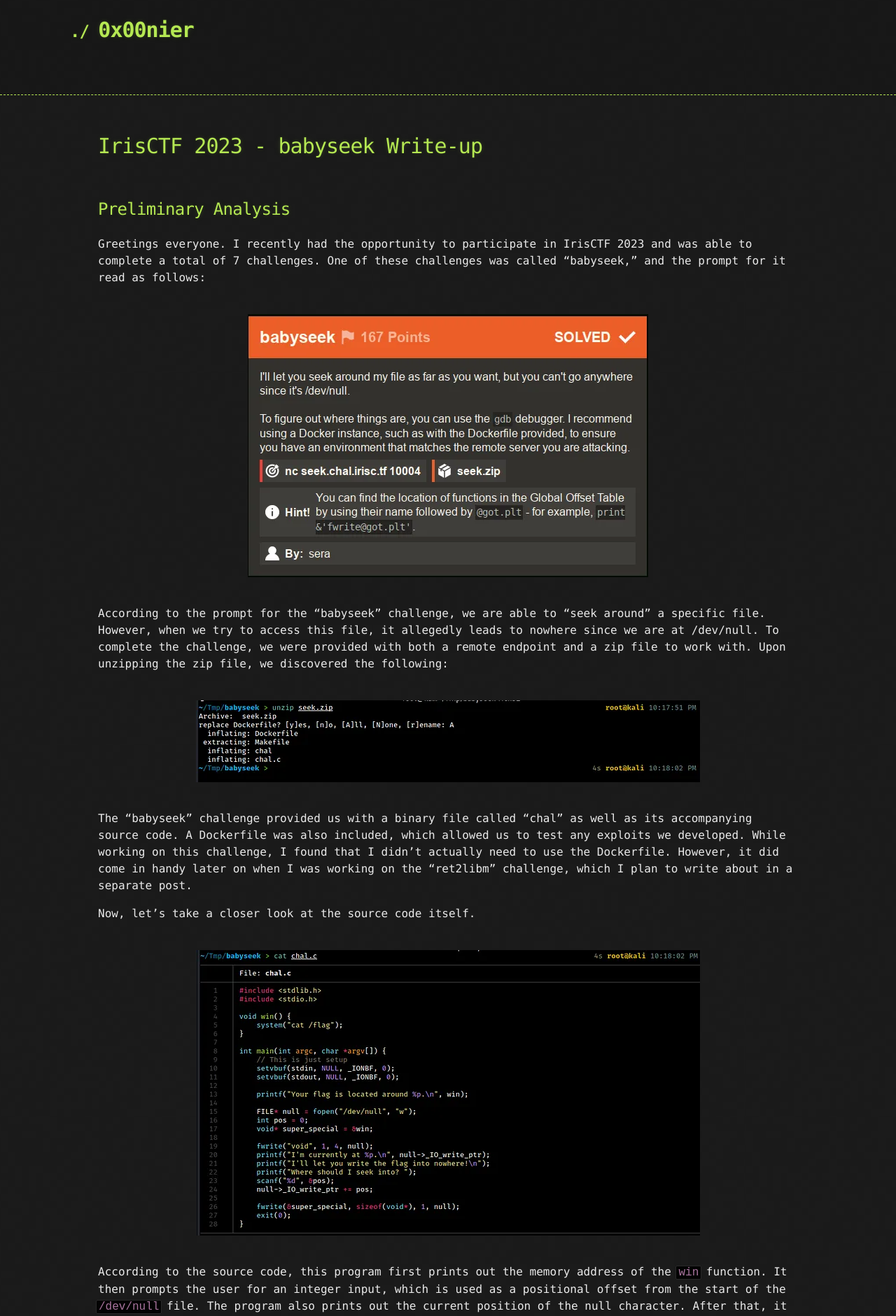
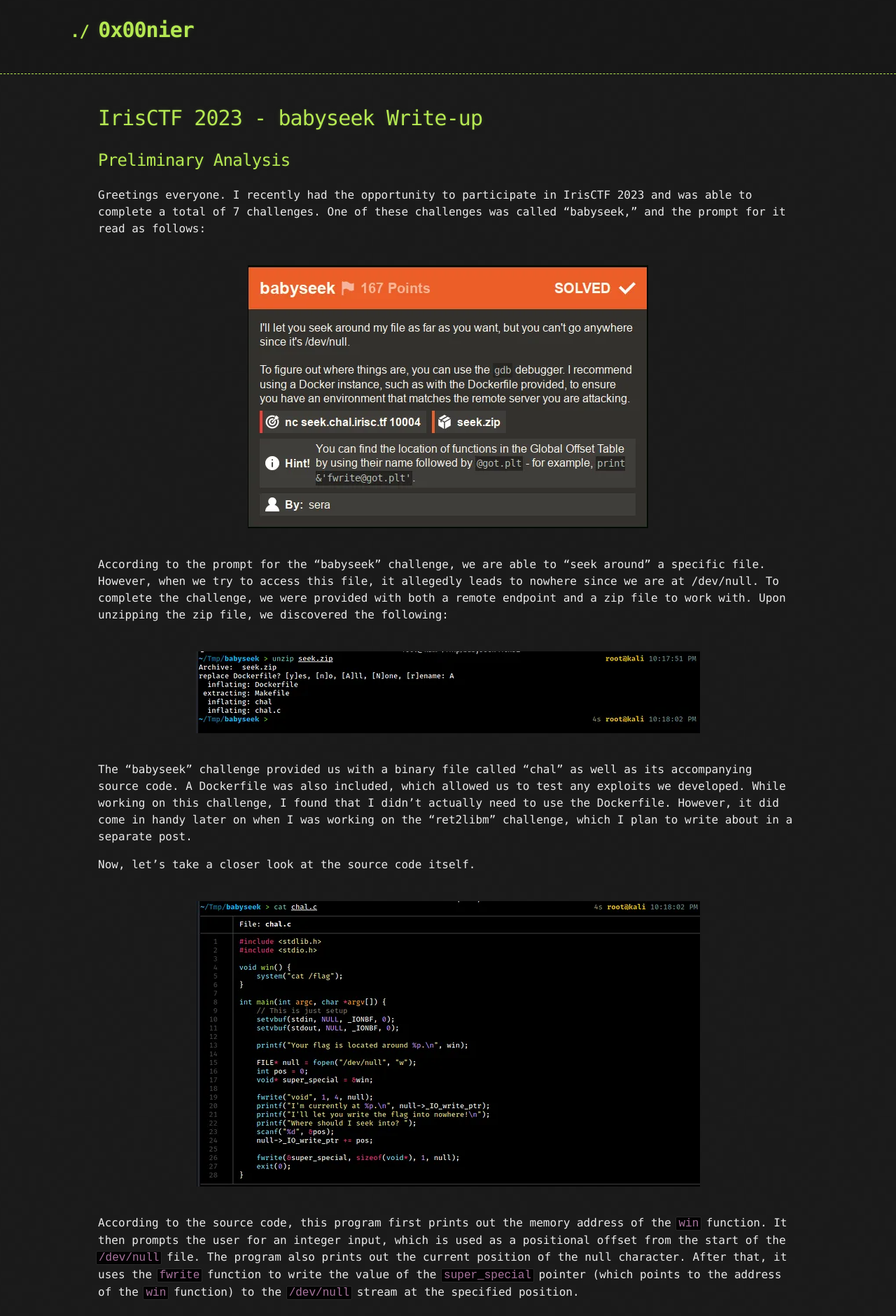
Before and after one commit to 0x00nier/0x00nier.github.io, a Jekyll site: the page built from blogs/irisctf/babyseek/babyseek.md, in a window 1280 px wide. Shown: the top 1881 px of the page at 70% size. Built offline with Jekyll 4.4.1, drawn with Linux system fonts in a browser that asks for light colours.

Commit message:
Added line spaces

```diff
--- a/_includes/head-custom.html
+++ b/_includes/head-custom.html
@@ -7,6 +7,5 @@
 {% include head-custom-google-analytics.html %}
 
 <!-- You can set your favicon here -->
-<!-- link rel="shortcut icon" type="image/x-icon" href="{{ '/favicon.ico' | relative_url }}" -->
 
 <!-- end custom head snippets -->
--- a/assets/css/style.scss
+++ b/assets/css/style.scss
@@ -11,24 +11,6 @@
 // header {
 //   display: none;
 // }
-h2 {
-  margin-top: 50px;
-  margin-bottom: 20px;
-  display: block;
-  float: none;
-  margin-left: auto;
-  margin-right: auto;
-  width: 100%;
-}
-h1 {
-  margin-top: 50px;
-  margin-bottom: 20px;
-  display: block;
-  float: none;
-  margin-left: auto;
-  margin-right: auto;
-  width: 100%;
-}
 iframe {
   margin-top: 40px;
   margin-bottom: 40px;
--- a/blogs/irisctf/babyseek/babyseek.md
+++ b/blogs/irisctf/babyseek/babyseek.md
@@ -1,6 +1,7 @@
 ---
 layout: default
 ---
+
 # IrisCTF 2023 - babyseek Write-up
 
 ## Preliminary Analysis
@@ -76,6 +77,8 @@
 
 With that said, let’s move on to constructing our `pwntools` script. I will also explain how I dealt with the Proof of Work (PoW) solver within the same script.
 
+&nbsp;
+
 ## Step-by-Step Construction
 
 _This script is able to run the “chal” binary locally, with GDB enabled, and it is also able to execute the exploit remotely. However, the PoW solver isn't required when running the program locally, so I had to create a separate Python file that excludes that code in order to test the exploit more efficiently._
```
Also changed, not shown: blogs/spookylicense/spookylicense.md (+5 -0 lines), index.md (+1 -0 lines), 7 other files.
